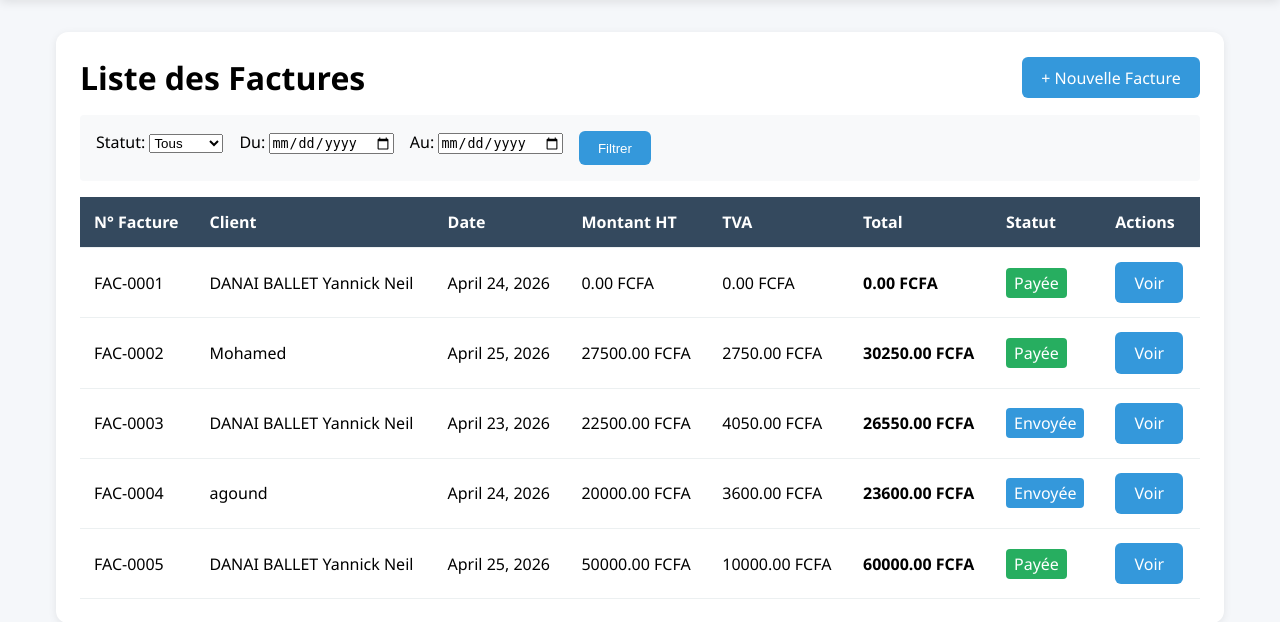
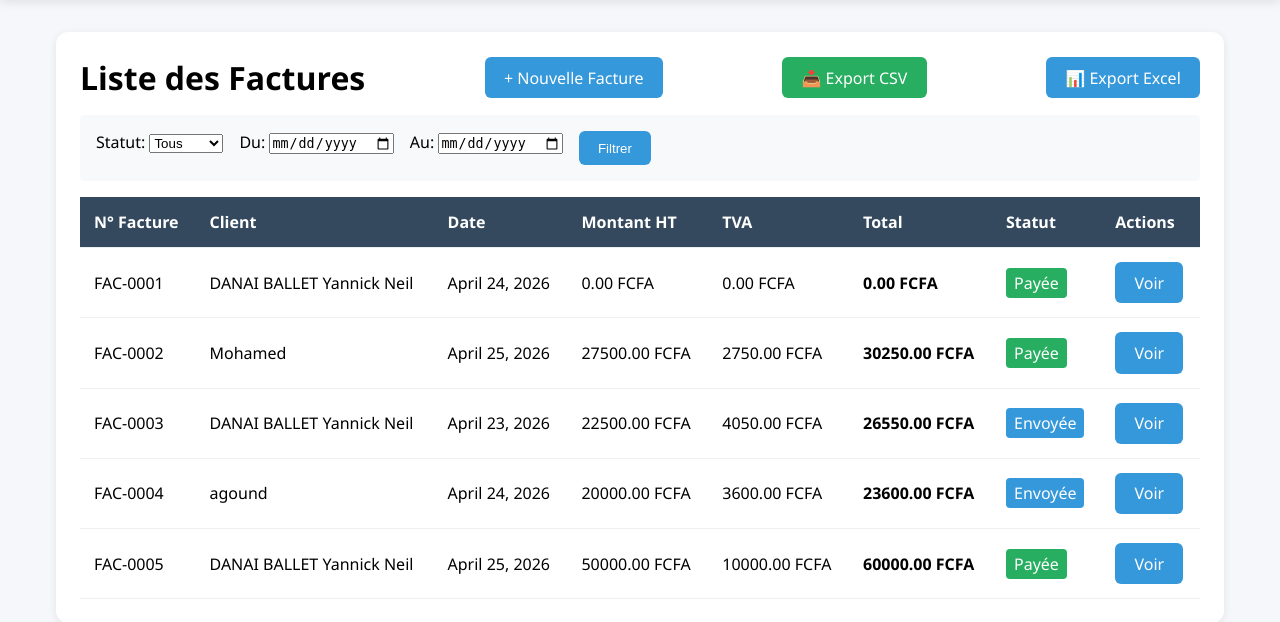
Before and after one commit to syvtcbkk/PROJET-DJANGO_APPLICATION, a Django app: page /factures/ in a window 1280 px wide. Shown: the part 70-692 px from the top of the page. Run offline with Django 5.2, Linux system fonts and the light colour scheme; a user stored in the database is signed in; data comes from the database, SQL or seed files in the repository; both versions use the stored data as it was after the commit.

Commit message:
amuse toi

```diff
--- a/clients/views.py
+++ b/clients/views.py
@@ -1,6 +1,7 @@
 from django.shortcuts import render, get_object_or_404, redirect
 from django.contrib.auth.decorators import login_required
 from .models import Client
+from django.contrib import messages
 
 @login_required
 def client_list(request):
@@ -22,6 +23,7 @@ def client_create(request):
             telephone=request.POST.get('telephone', ''),
             adresse=request.POST.get('adresse', ''),
         )
+        messages.success(request, 'Client créé avec succès.')
         return redirect('client_list')
     return render(request, 'clients/client_form.html', {'form': {}})
 
@@ -34,6 +36,7 @@ def client_edit(request, pk):
         client.telephone = request.POST.get('telephone', '')
         client.adresse   = request.POST.get('adresse', '')
         client.save()
+        messages.success(request, "Client modifié avec succès ✅")
         return redirect('client_list')
     return render(request, 'clients/client_form.html', {'form': client, 'client': client})
 
@@ -42,5 +45,6 @@ def client_delete(request, pk):
     client = get_object_or_404(Client, pk=pk)
     if request.method == 'POST':
         client.delete()
+        messages.success(request, "Client supprimé avec succès ✅")
         return redirect('client_list')
     return render(request, 'confirm_delete.html', {'object': client, 'cancel_url': '/clients/'})
--- a/factures/urls.py
+++ b/factures/urls.py
@@ -9,5 +9,7 @@ urlpatterns = [
     path('<int:pk>/suppr/',     views.facture_delete, name='facture_delete'),
     path('<int:pk>/envoyer/',   views.facture_send,   name='facture_send'),
     path('<int:pk>/pdf/',       views.facture_pdf,    name='facture_pdf'),
-    path('<int:pk>/email/',     views.facture_email,      name='facture_email'),
+    path('<int:pk>/email/',     views.facture_email,  name='facture_email'),
+    path('export/csv/',         views.export_csv,     name='export_csv'),
+    path('export/excel/',       views.export_excel,   name='export_excel'),
 ]
--- a/factures/views.py
+++ b/factures/views.py
@@ -11,6 +11,13 @@ from reportlab.platypus import SimpleDocTemplate, Table, TableStyle, Paragraph,
 from reportlab.lib.styles import getSampleStyleSheet
 from django.core.mail import EmailMessage
 import io
+from django.contrib import messages
+import csv
+from django.http import HttpResponse
+import openpyxl
+
+
+
 
 @login_required
 def facture_list(request):
@@ -61,6 +68,7 @@ def facture_create(request):
                     quantite=Decimal(q or 0),
                     prix_unit=Decimal(p or 0)
                 )
+                messages.success(request, "Facture créée avec succès ✅")
         return redirect('facture_detail', pk=facture.pk)
 
     return render(request, 'factures/facture_form.html', {
@@ -103,6 +111,7 @@ def facture_edit(request, pk):
                     quantite=Decimal(q or 0),
                     prix_unit=Decimal(p or 0)
                 )
+                messages.success(request, "Facture modifiée avec succès ✅")
         return redirect('facture_detail', pk=facture.pk)
 
     return render(request, 'factures/facture_form.html', {
@@ -124,6 +133,7 @@ def facture_delete(request, pk):
     facture = get_object_or_404(Facture, pk=pk)
     if request.method == 'POST':
         facture.delete()
+        messages.success(request, "Facture supprimée ✅")
         return redirect('facture_list')
     return render(request, 'confirm_delete.html', {'object': facture, 'cancel_url': '/factures/'})
 
@@ -233,3 +243,62 @@ def facture_email(request, pk):
     from django.contrib import messages
     messages.success(request, f"Facture envoyée à {facture.client.email} ✅")
     return redirect('facture_detail', pk=pk)
+
+def export_csv(request):
+    response = HttpResponse(content_type='text/csv')
+    response['Content-Disposition'] = 'attachment; filename="factures.csv"'
+
+    writer = csv.writer(response)
+    writer.writerow(['N°', 'Client', 'Date', 'Statut', 'Montant HT', 'TVA', 'Total TTC'])
+
+    for f in Facture.objects.select_related('client').all():
+        writer.writerow([
+            f"FAC-{f.pk:04d}",
+            f.client.nom,
+            f.date,
+            f.get_statut_display(),
+            f.montant_ht,
+            f.montant_tva,
+            f.montant_total,
+        ])
+    return response
+
+
+def export_excel(request):
+    wb = openpyxl.Workbook()
+    ws = wb.active
+    ws.title = "Factures"
+
+    # En-têtes
+    headers = ['N°', 'Client', 'Date', 'Statut', 'Montant HT', 'TVA', 'Total TTC']
+    ws.append(headers)
+
+    # Style en-têtes
+    from openpyxl.styles import Font, PatternFill
+    for cell in ws[1]:
+        cell.font = Font(bold=True, color="FFFFFF")
+        cell.fill = PatternFill("solid", fgColor="2C3E50")
+
+    # Données
+    for f in Facture.objects.select_related('client').all():
+        ws.append([
+            f"FAC-{f.pk:04d}",
+            f.client.nom,
+            str(f.date),
+            f.get_statut_display(),
+            float(f.montant_ht),
+            float(f.montant_tva),
+            float(f.montant_total),
+        ])
+
+    # Ajuster largeur colonnes
+    for col in ws.columns:
+        max_length = max(len(str(cell.value or "")) for cell in col)
+        ws.column_dimensions[col[0].column_letter].width = max_length + 4
+
+    response = HttpResponse(
+        content_type='application/vnd.openxmlformats-officedocument.spreadsheetml.sheet'
+    )
+    response['Content-Disposition'] = 'attachment; filename="factures.xlsx"'
+    wb.save(response)
+    return response
--- a/paiements/views.py
+++ b/paiements/views.py
@@ -3,6 +3,7 @@ from django.utils import timezone
 from django.contrib.auth.decorators import login_required
 from .models import Paiement
 from factures.models import Facture
+from django.contrib import messages
 
 @login_required
 def paiement_list(request):
@@ -33,6 +34,7 @@ def paiement_create(request):
         if facture.solde_restant <= 0:
             facture.statut = 'payee'
             facture.save()
+            messages.success(request, "Paiement enregistré avec succès ✅")
         return redirect('paiement_list')
     return render(request, 'paiements/paiement_form.html', {
         'factures': factures,
@@ -44,5 +46,6 @@ def paiement_delete(request, pk):
     paiement = get_object_or_404(Paiement, pk=pk)
     if request.method == 'POST':
         paiement.delete()
+        messages.success(request, "Paiement supprimé ✅")
         return redirect('paiement_list')
     return render(request, 'confirm_delete.html', {'object': paiement, 'cancel_url': '/paiements/'})
--- a/templates/base.html
+++ b/templates/base.html
@@ -219,5 +219,20 @@
     <div class="container">
         {% block content %}{% endblock %}
     </div>
+
+    <div class="container">
+        {% if messages %}
+            {% for message in messages %}
+                <div class="alert alert-{{ message.tags }}">
+                    {{ message }}
+                </div>
+            {% endfor %}
+        {% endif %}
+    </div>
+
 </body>
 </html>
+
+</div>
+</body>
+</html>
--- a/templates/factures/facture_list.html
+++ b/templates/factures/facture_list.html
@@ -7,6 +7,8 @@
     <div style="display: flex; justify-content: space-between; align-items: center; margin-bottom: 1rem;">
         <h1>Liste des Factures</h1>
         <a href="{% url 'facture_create' %}" class="btn btn-primary">+ Nouvelle Facture</a>
+        <a href="{% url 'export_csv' %}"   class="btn btn-success">📥 Export CSV</a>
+<a href="{% url 'export_excel' %}" class="btn btn-primary">📊 Export Excel</a>
     </div>
 
     <form method="get" style="margin-bottom: 1rem; padding: 1rem; background: #f8f9fa; border-radius: 4px;">
```
Also changed, not shown: db.sqlite3.
